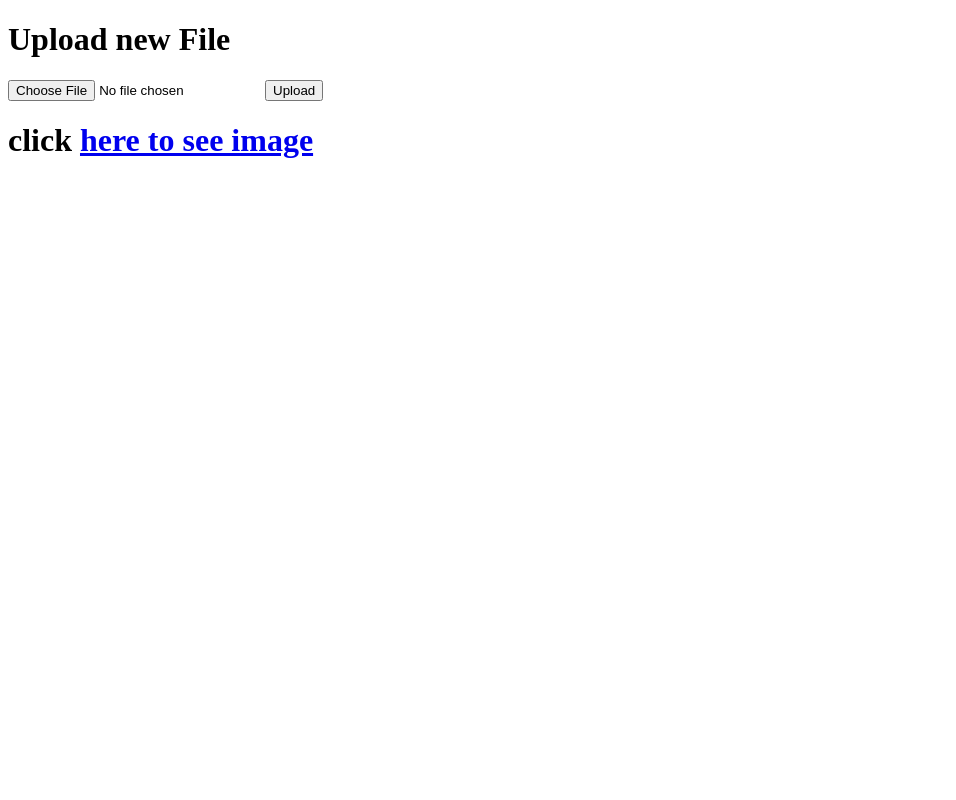
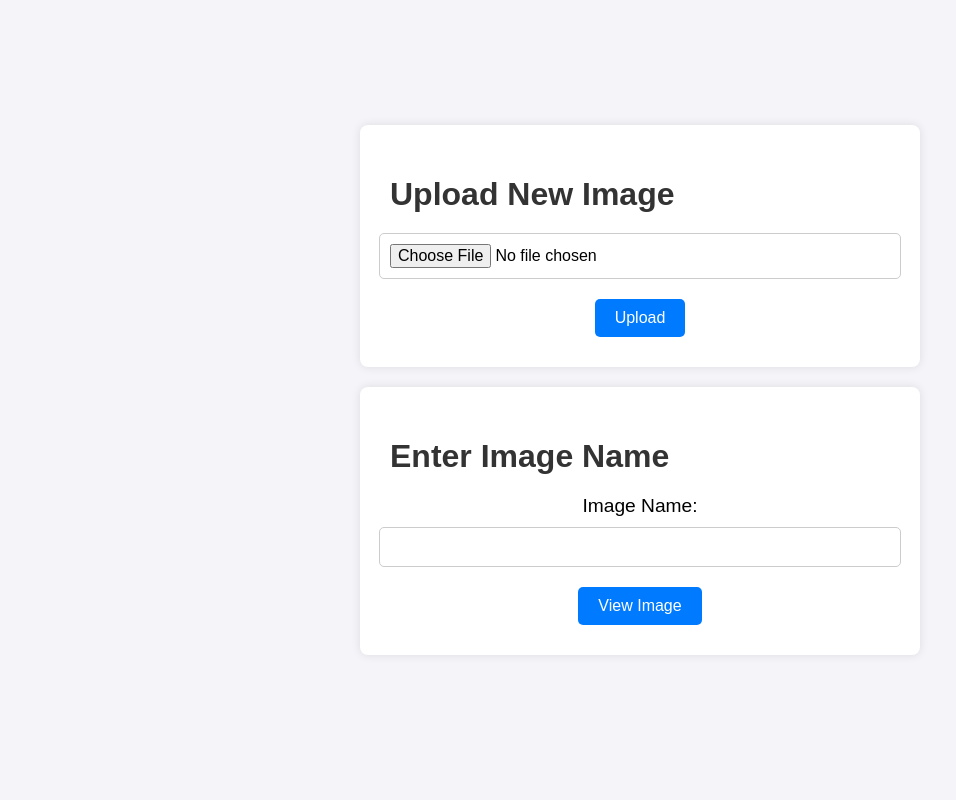
Before and after one commit to Rchanger/ImagesRepo, a Flask app: page / in a window 1280 px wide. Shown: the whole page, without its empty margins (0-956 px from the left). Run offline with Flask 3, Linux system fonts and the light colour scheme.

Commit message:
make more user friendly

```diff
--- a/app.py
+++ b/app.py
@@ -20,15 +20,15 @@ def view():
         bucket = os.environ["IMAGES_BUCKET"]
         config = Config(signature_version='s3v4')
         s3_client = boto3.client("s3",config=config)
-        image_number = random.randint(1, 10)
-        image_key = f"{image_number}.jpg"
+        image_name = request.args.get('image_name')
+        image_key = f"{image_name}.jpg"
         try:
             image_url = s3_client.generate_presigned_url(
             "get_object", Params={"Bucket": bucket, "Key": image_key}, ExpiresIn=300
         )
         except Exception as e:
             return "Error downloading image from S3: {}".format(str(e)), 500
-        return render_template('image.html', image_url=image_url),200
+        return render_template('image.html', image_url=image_url, image_name=image_name),200
 
 @app.route('/upload', methods=['POST'])
 def upload():
--- a/templates/index.html
+++ b/templates/index.html
@@ -1,14 +1,80 @@
-<!doctype html>
+<!DOCTYPE html>
+<html>
+<head>
+    <title>Hello Welcome</title>
+    <style>
+        body {
+            font-family: Arial, sans-serif;
+            background-color: #f4f4f9;
+            display: flex;
+            justify-content: center;
+            align-items: center;
+            height: 100vh;
+            margin: 0;
+            flex-direction: column;
+        }
+        .container {
+            background: #fff;
+            padding: 30px;
+            border-radius: 8px;
+            box-shadow: 0 0 10px rgba(0, 0, 0, 0.1);
+            margin-bottom: 20px;
+            width: 100%;
+            max-width: 500px;
+        }
+        h1 {
+            color: #333;
+            margin-bottom: 20px;
+        }
+        form {
+            display: flex;
+            flex-direction: column;
+            align-items: center;
+        }
+        label {
+            font-size: 1.2em;
+            margin-bottom: 10px;
+        }
+        input[type="text"], input[type="file"] {
+            padding: 10px;
+            font-size: 1em;
+            border: 1px solid #ccc;
+            border-radius: 5px;
+            width: 100%;
+            margin-bottom: 20px;
+        }
+        button, input[type="submit"] {
+            padding: 10px 20px;
+            font-size: 1em;
+            color: #fff;
+            background-color: #007BFF;
+            border: none;
+            border-radius: 5px;
+            cursor: pointer;
+        }
+        button:hover, input[type="submit"]:hover {
+            background-color: #0056b3;
+        }
+    </style>
+</head>
+<body>
 
-<title>Hello Welcome</title>
+    <div class="container">
+        <h1>Upload New Image</h1>
+        <form method="post" enctype="multipart/form-data" action="/upload">
+          <input type="file" name="file" accept=".jpg" required>
+          <input type="submit" value="Upload">
+        </form>
+    </div>
 
-<h1>Upload new File</h1>
-<form method=post enctype=multipart/form-data action="/upload">
-  <input type=file name=file>
-  <input type=submit value=Upload>
-</form>
+    <div class="container">
+        <h1>Enter Image Name</h1>
+        <form action="/image" method="get">
+            <label for="image_name">Image Name:</label>
+            <input type="text" id="image_name" name="image_name" required>
+            <button type="submit">View Image</button>
+        </form>
+    </div>
 
-<h1>click <a href="/image">here</s> to see image</h1>
-
-
-<!doctype html>
+</body>
+</html>
```
Also changed, not shown: templates/image.html (+39 -1 lines), assets/image_display.png (added), assets/menu.png (added), readme.md.
